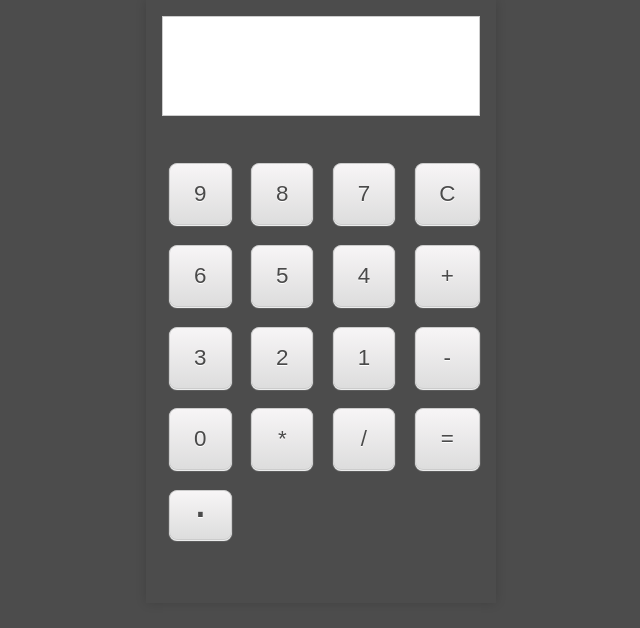
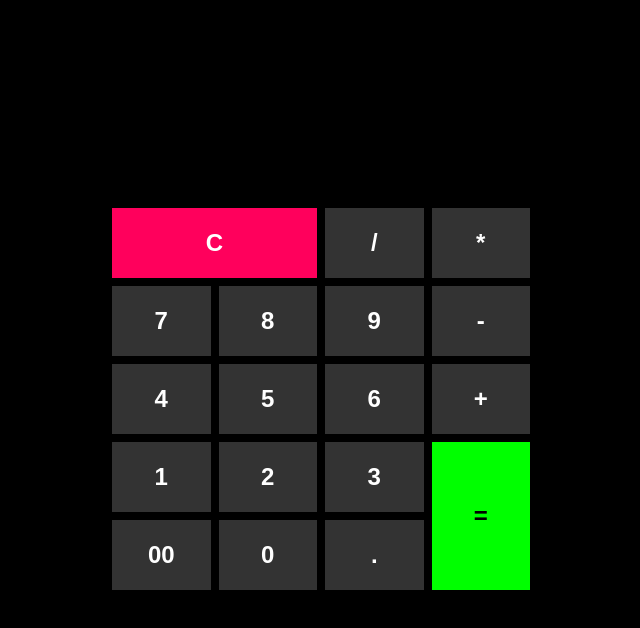
Before and after one commit to Obitrim/Javascript-Calculator, a plain HTML site: page index.html in a window 1280 px wide. Shown: the whole page, without its empty margins (319-959 px from the left). Drawn offline with Linux system fonts and the light colour scheme.

Commit message:
improved code

```diff
--- a/css/calculator.css
+++ b/css/calculator.css
@@ -1,208 +1,78 @@
-body, html{
+body {
+	margin: 0;
 	padding: 0;
-    margin: 0;
-    background: gainsboro url('./../images/bg.jpg')  no-repeat;
-    overflow: hidden;
+	background: black;
 }
 
-body::before {
-    content: "";
-    position: absolute;
-    left: 0;
-    top: 0;
-    right: 0;
-    min-height: calc(100vh + 10vh);
-    background-color: rgba(0, 0, 0, 0.65);
-}
 
-.container{
-    width: 100vw;
-    height: 100vh;
-
-    position: absolute;
-    top: 0;
-    left: 50%;
-    transform: translateX(-50%);
-    padding: 1rem;
-    overflow: hidden;
+body * {
 	box-sizing: border-box;
 }
 
-.resultScreen{
-    text-align: center;
+#calculator {
+	--key-size: 70px;
+
+	position: absolute;
+	bottom: 0;
 	width: 100%;
-    height: 100px;
-    padding: 10px;
-    border: 0.5px solid rgba(0, 0, 0, 0.2);
-    position: relative;
-    box-sizing: border-box;
-    background: #fff;
-    font-size: 140%;
+	padding: 1rem;
 }
 
-#topScreen,
-#bottomScreen
-{
-    position: absolute;
-    right: 10px;
+#screen {
+	display: block;
+	padding: 1rem;
+	width: 100%;
+	background-color: inherit;
+	border: none;
+	height: 20vh;
+	cursor: default;
+	font-size: 2rem;
+	color: #fff;
+	text-align: right;
+	/*overflow-x: auto;*/
 }
 
-#topScreen{
-    top: 10px;
+.keypads {
+	margin-top: 2rem;
+	display: grid;
+	grid-template-columns: repeat(4, minmax(var(--key-size), 1fr));
+	grid-template-rows: repeat(5, minmax(var(--key-size), 1fr));
+	grid-gap: 0.5rem;
 }
 
-#bottomScreen {
-    bottom: 10px;
+.key {
+	border: none;
+	font-size: 1.5rem;
+	font-weight: 600;
+	color: #fff;
+	background-color: rgba(255, 255, 255, 0.2);
+}
+.key:hover {
+	cursor: pointer;
+}
+
+.key:active {
+	background-color: rgb(0, 255, 0);
+	color: #000000;
+}
+
+#clear {
+	grid-column: span 2;
+	background-color: rgb(255, 0, 92);
+}
+
+#equal {
+	grid-row: span 2;
+	background-color: rgb(0, 255, 0);
+	color: #000000;
 }
 
 
-.operatorScreen{
-    position: absolute;
-    left: 30px;
-    bottom: 10px;
-    font-size: 150%;
-
-}
-
-
-.keys {
-    width: 100%;
-    margin: 40px auto;
-    padding: 7px 0 0 7px;
-
-    display: grid;
-    grid-template-areas: "nine   eight           seven     clear"
-                         "six    five            four      plus"
-                         "three  two             one       minus"
-                         "zero   multiplication  division  equals"
-                         "dot    logo            logo      logo";
-    grid-gap: 0.8rem 0.8rem;
-
-}
-
-.key{
-    font-size: 140%;
-    font-weight: 400;
-    text-align: center;
-    line-height: 60px;
-    margin-right: 7px;
-    margin-bottom: 7px;
-    box-sizing: border-box;
-    border: 1px solid #CCCCCC;
-    -webkit-box-shadow: #FEFFFF 0px 1px 1px;
-    -moz-box-shadow: #FEFFFF 0px 1px 1px;
-    box-shadow: #FEFFFF 0px 1px 1px;
-    -webkit-border-radius: 8px;
-    -moz-border-radius: 8px;
-    border-radius: 8px;
-    font-family: arial, helvetica, sans-serif;
-    text-decoration: none;
-    display: inline-block;
-    text-shadow: 0px 1px 0 rgba(255, 255, 255, 1);
-    color: #4A4A4A;
-    background-color: #F7F5F6;
-    background-image: -webkit-gradient(linear, left top, left bottom, from(#F7F5F6), to(#DDDDDD));
-    background-image: -webkit-linear-gradient(top, #F7F5F6, #DDDDDD);
-    background-image: -moz-linear-gradient(top, #F7F5F6, #DDDDDD);
-    background-image: -ms-linear-gradient(top, #F7F5F6, #DDDDDD);
-    background-image: -o-linear-gradient(top, #F7F5F6, #DDDDDD);
-    background-image: linear-gradient(to bottom, #F7F5F6, #DDDDDD);
-    filter: progid:DXImageTransform.Microsoft.gradient(GradientType=0, startColorstr=#F7F5F6, endColorstr=#DDDDDD);
-}
-
-.key:hover {
-    cursor: pointer;
-    border: 1px solid #ADADAD;
-    background-color: #E0E0E0;
-    background-image: -webkit-gradient(linear, left top, left bottom, from(#E0E0E0), to(#BDBBBC));
-    background-image: -webkit-linear-gradient(top, #E0E0E0, #BDBBBC);
-    background-image: -moz-linear-gradient(top, #E0E0E0, #BDBBBC);
-    background-image: -ms-linear-gradient(top, #E0E0E0, #BDBBBC);
-    background-image: -o-linear-gradient(top, #E0E0E0, #BDBBBC);
-    background-image: linear-gradient(to bottom, #E0E0E0, #BDBBBC);
-    filter: progid:DXImageTransform.Microsoft.gradient(GradientType=0, startColorstr=#E0E0E0, endColorstr=#BDBBBC);
-}
-
-
-.key:first-child{
-    grid-area: nine;
-}
-
-.key:nth-child(2){
-    grid-area: eight;
-}
-
-.key:nth-child(3){
-    grid-area: seven;
-}
-.key:nth-child(4){
-    grid-area: clear;
-}
-.key:nth-child(5){
-    grid-area: six;
-}
-.key:nth-child(6){
-    grid-area: five;
-}
-.key:nth-child(7){
-    grid-area: four;
-}
-.key:nth-child(8){
-    grid-area: plus;
-}
-.key:nth-child(9){
-    grid-area: three;
-}
-.key:nth-child(10){
-    grid-area: two;
-}
-.key:nth-child(11){
-    grid-area: one;
-}
-.key:nth-child(12){
-    grid-area: minus;
-}
-.key:nth-child(13){
-    grid-area: zero;
-}
-.key:nth-child(14){
-    grid-area: multiplication;
-}
-.key:nth-child(15){
-    grid-area: division;
-}
-.key:nth-child(16){
-    grid-area: equals;
-}
-.key:nth-child(17){
-    grid-area: dot;
-}
-
-
-
-.dot{
-    height: 50px;
-    line-height: 20px;
-    font-size: 3rem;
-}
-
-#logo{
-    background: url(../images/Casio-Logo-PNG-Clipart.png) no-repeat;
-    background-size: contain;
-    grid-area: logo;
-}
-
-@media screen and (min-width: 400px){
-    .container {
-        max-width: 350px;
+@media (min-width: 576px){
+	#calculator {
+		width: 450px;
+		left: 50%;
+		top: 0;
+		transform: translateX(-50%);
 	}
 }
-
-
-@media screen and (min-width: 576px){
-    .container {
-        box-shadow: 0 0 10px rgba(0, 0, 0, 0.15);
-        height: auto;
-    }
-
-}
--- a/index.html
+++ b/index.html
@@ -1,44 +1,87 @@
 <!DOCTYPE html>
-<html>
+<html lang="en">
 <head>
-    <meta charset="utf-8">
-    <meta http-equiv="X-UA-Compatible" content="IE=edge">
-    <title>Smart Calculator</title>
-    <meta name="viewport" content="width=device-width, initial-scale=1">
-    <link rel="stylesheet" type="text/css" media="screen" href="css/calculator.css">
+	<meta charset="UTF-8" />
+	<meta name="viewport" content="width=device-width, initial-scale=1.0" />
+	<meta name="description" content="Core Javascript Calculator" />
+	<meta name="keywords" content="Calculator, js Calculator, Javascript Calculator, calc, simple calculator" />
+	<title>Calculator</title>
 
+	<!--css-->
+	<link rel="stylesheet" href="css/calculator.css" />
 </head>
 <body>
 
-    <div class="container">
-        <section class="resultScreen">
-            <span id="topScreen"></span>
-            <span id="bottomScreen"></span>
-            <span class="operatorScreen"></span>
-        </section>
+	<div id="calculator">
+		<input type="text" readonly="readonly" name="screen" id="screen"/>
+		<section class="keypads">
+			<button class="key" onclick="constructExpression('')" id="clear">C</button>
+			<button class="key" onclick="constructExpression(' / ')">/</button>
+			<button class="key" onclick="constructExpression(' * ')">*</button>
+			<button class="key" onclick="constructExpression('7')">7</button>
+			<button class="key" onclick="constructExpression('8')">8</button>
+			<button class="key" onclick="constructExpression('9')">9</button>
+			<button class="key" onclick="constructExpression(' - ')">-</button>
+			<button class="key" onclick="constructExpression('4')">4</button>
+			<button class="key" onclick="constructExpression('5')">5</button>
+			<button class="key" onclick="constructExpression('6')">6</button>
+			<button class="key" onclick="constructExpression(' + ')">+</button>
+			<button class="key" onclick="constructExpression('1')">1</button>
+			<button class="key" onclick="constructExpression('2')">2</button>
+			<button class="key" onclick="constructExpression('3')">3</button>
+			<button class="key"  id="equal">=</button>
+			<button class="key" onclick="constructExpression('00')">00</button>
+			<button class="key" onclick="constructExpression('0')">0</button>
+			<button class="key" onclick="constructExpression('.')">.</button>
+		</section>
+	</div>
 
-        <section class="keys">
-            <span class="key">9</span>
-            <span class="key">8</span>
-            <span class="key">7</span>
-            <span class="key">C</span>
-            <span class="key">6</span>
-            <span class="key">5</span>
-            <span class="key">4</span>
-            <span class="key">+</span>
-            <span class="key">3</span>
-            <span class="key">2</span>
-            <span class="key">1</span>
-            <span class="key">-</span>
-            <span class="key">0</span>
-            <span class="key">*</span>
-            <span class="key">/</span>
-            <span class="key">=</span>
-            <span class="key dot">.</span>
-            <div id="logo"></div>
-        </section>
-    </div>
+	<script>
+		const screen = document.querySelector("#screen");
+		document.querySelector("#equal").addEventListener('click', evaluate);
 
-    <script src="js/calculator.js"></script>
+
+		let error = false;
+		let evaluationMade = false;
+
+		/**
+		 *
+		 * Constructs maths expression
+		 *
+		 */
+		function constructExpression(value){
+			if(value && !error){
+				if(evaluationMade){
+					screen.value = value;
+				} else {
+					screen.value += value;
+				}
+
+				evaluationMade = false;
+			} else {
+				screen.value = value;
+			}
+
+			error = false;
+		}
+
+		/**
+		 *
+		 * Evaluates input expression
+		 *
+		 */
+
+		function evaluate(){
+			try {
+				screen.value = eval(screen.value);
+				error = false;
+				evaluationMade = true;
+			} catch(err){
+				screen.value = 'Syntax Error';
+				error = true;
+			}
+		}
+
+	</script>
 </body>
 </html>
```
Lines whose indentation alone changed are shown as unchanged.
